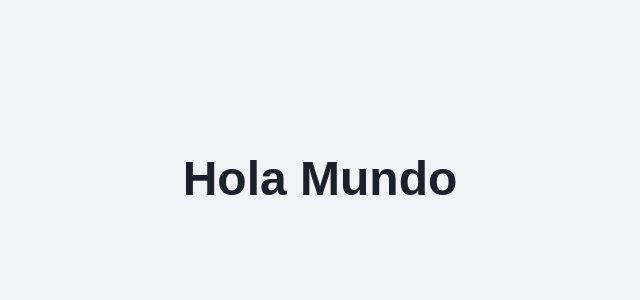
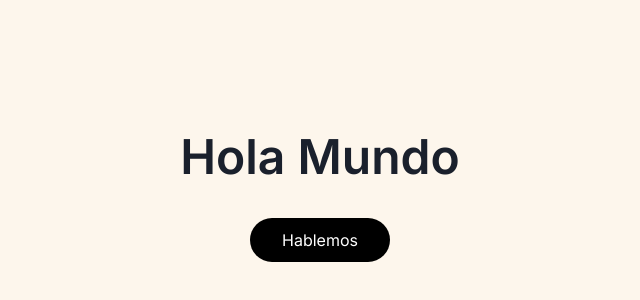
Before and after one commit to estebancarranzacueva-dot/clase-ejemplo, a plain HTML site: page index.html in a window 1280 px wide. Shown: the part 222-522 px from the top of the page, without its empty margins (320-960 px from the left). Drawn offline with Linux system fonts and the light colour scheme.

Commit message:
Update index: cream bg, Inter font, Hablemos button

```diff
--- a/index.html
+++ b/index.html
@@ -4,24 +4,39 @@
   <meta charset="UTF-8">
   <meta name="viewport" content="width=device-width, initial-scale=1.0">
   <title>Hola Mundo</title>
+  <link href="https://fonts.googleapis.com/css2?family=Inter:wght@400;600&display=swap" rel="stylesheet">
   <style>
     body {
       margin: 0;
       display: flex;
+      flex-direction: column;
       justify-content: center;
       align-items: center;
       min-height: 100vh;
-      background-color: #f0f4f8;
-      font-family: sans-serif;
+      background-color: #fdf6ec;
+      font-family: 'Inter', sans-serif;
     }
 
     h1 {
       font-size: 3rem;
       color: #1a202c;
+      margin-bottom: 2rem;
+    }
+
+    .btn {
+      background-color: #000;
+      color: #fff;
+      border: none;
+      border-radius: 999px;
+      padding: 0.75rem 2rem;
+      font-size: 1rem;
+      font-family: 'Inter', sans-serif;
+      cursor: pointer;
     }
   </style>
 </head>
 <body>
   <h1>Hola Mundo</h1>
+  <button class="btn">Hablemos</button>
 </body>
 </html>
```
